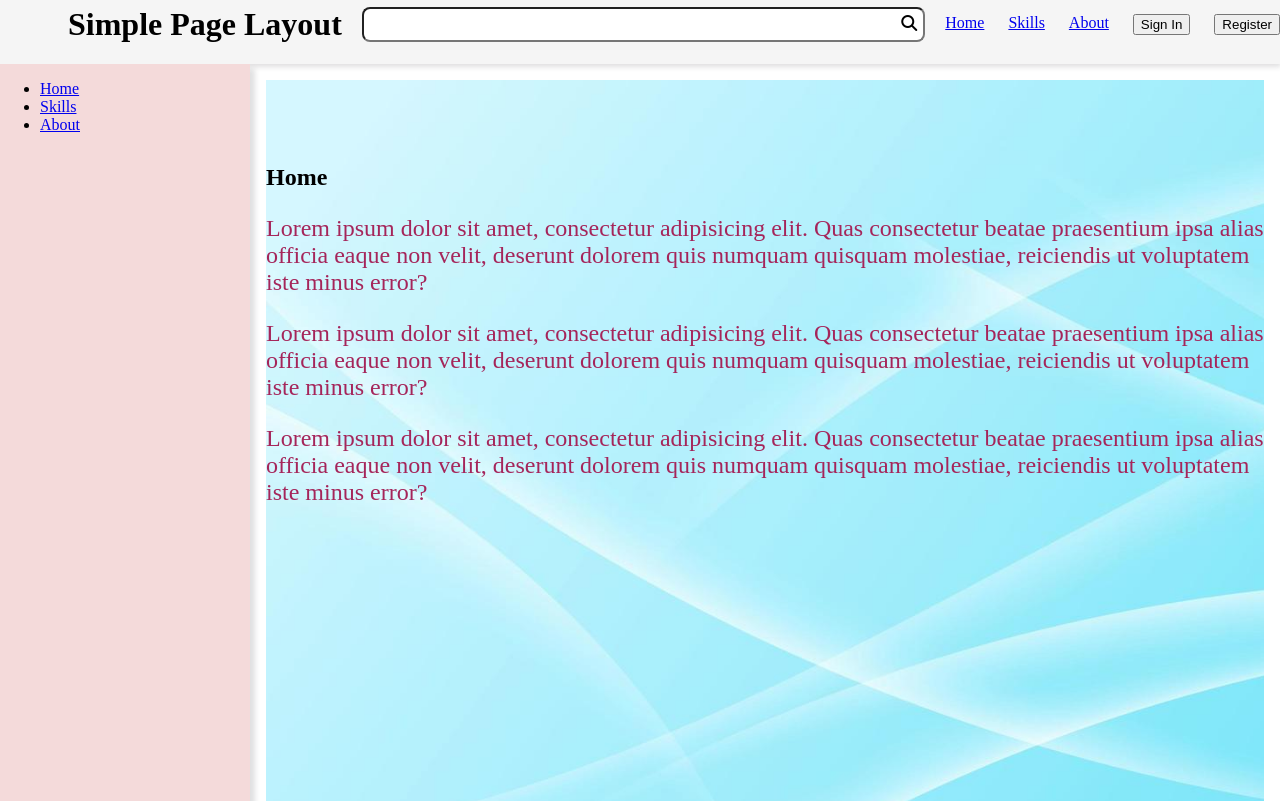
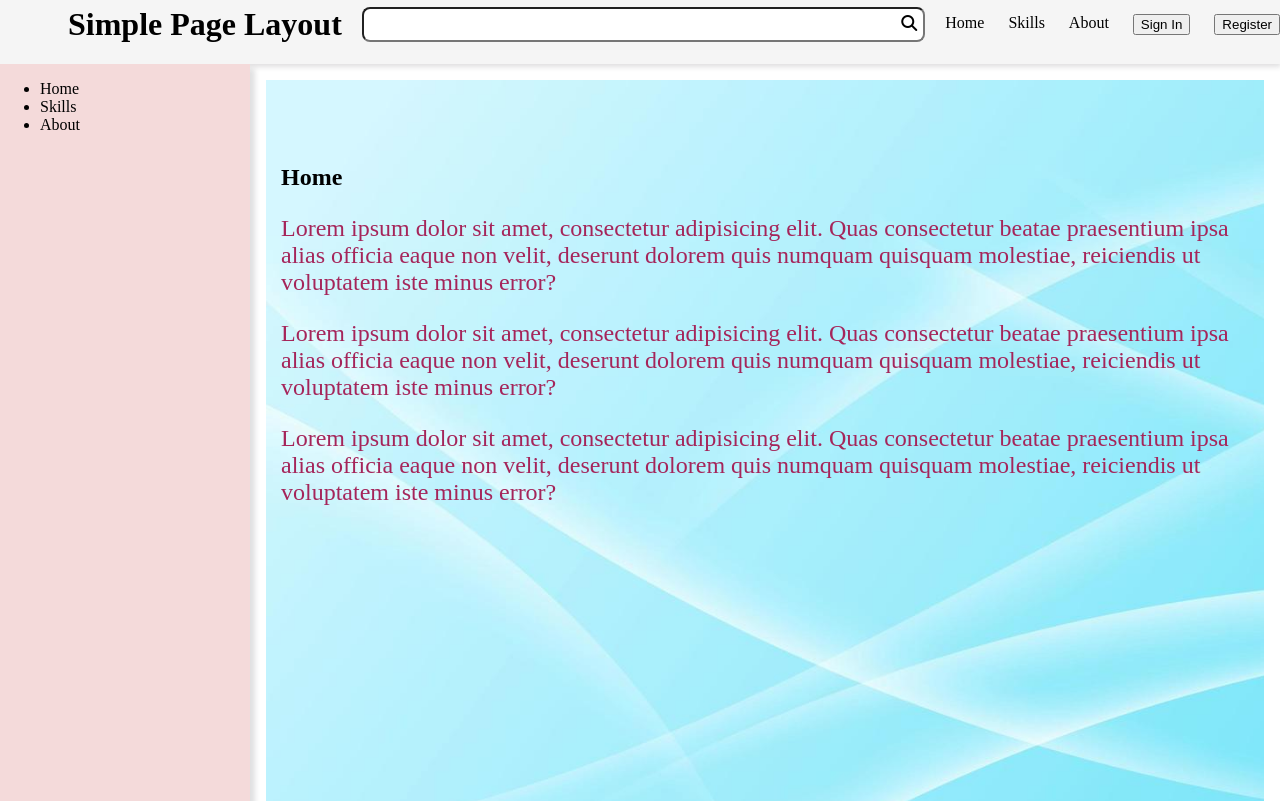
Before and after one commit to ShankarSS6/Task-2-29-09-2024--Simple-Page-Layout, a plain HTML site: page index.html in a window 1280 px wide. Shown: the top 801 px of the page. Drawn offline with Linux system fonts and the light colour scheme.

Commit message:
changes added

```diff
--- a/index.html
+++ b/index.html
@@ -20,9 +20,9 @@
         <aside class="aside">
           <nav>
             <ul>
-              <li><a href="#home">Home</a></li>
-              <li><a href="#skills">Skills</a></li>
-              <li><a href="#about">About</a></li>
+              <li id="side"><a href="#home">Home</a></li>
+              <li id="side"><a href="#skills">Skills</a></li>
+              <li id="side"><a href="#about">About</a></li>
             </ul>
           </nav>
         </aside>
@@ -31,7 +31,7 @@
           <input />
           <i class="fa-solid fa-magnifying-glass"></i>
         </div>
-        <nav style="display: flex; gap: 24px">
+        <nav id="class" style="display: flex; gap: 24px">
           <a href="#home">Home</a>
           <a href="#skills">Skills</a>
           <a href="#about">About</a>
--- a/styles.css
+++ b/styles.css
@@ -8,10 +8,13 @@ body {
   min-height: 64px;
   position: sticky;
   top: 0px;
-  /* border-bottom: 1px solid; */
+
   box-shadow: 0 2px 5px 1px rgba(64, 60, 67, 0.16);
   background-color: whitesmoke;
-  /* text-align: center; */
+}
+#class > a {
+  text-decoration: none;
+  color: black;
 }
 section > p {
   color: rgb(165, 37, 90);
@@ -25,8 +28,11 @@ section > p {
   background-color: rgb(244, 218, 218);
   width: 250px;
   height: 100vh;
-  /* border-right: 1px solid; */
   box-shadow: 0 10px 5px 5px rgba(64, 60, 67, 0.16);
+}
+#side > a {
+  text-decoration: none;
+  color: black;
 }
 .main {
   min-height: 100vh;
@@ -53,25 +59,24 @@ footer {
   background-image: url("BG-1.png");
   background-repeat: no-repeat;
   background-size: cover;
+  padding-left: 15px;
 }
 #skills {
   background-image: url("BG-2.png");
   background-repeat: no-repeat;
   background-size: cover;
+  padding-left: 15px;
 }
 #about {
   background-image: url("BG-3.png");
   background-repeat: no-repeat;
   background-size: cover;
+  padding-left: 15px;
 }
 .section {
   height: 100vh;
   padding-top: 64px;
 }
-
-/* .section:nth-of-type(odd) {
-  background-color: rgba(178, 241, 245, 0.895);
-} */
 
 .search-bar {
   position: relative;
```
